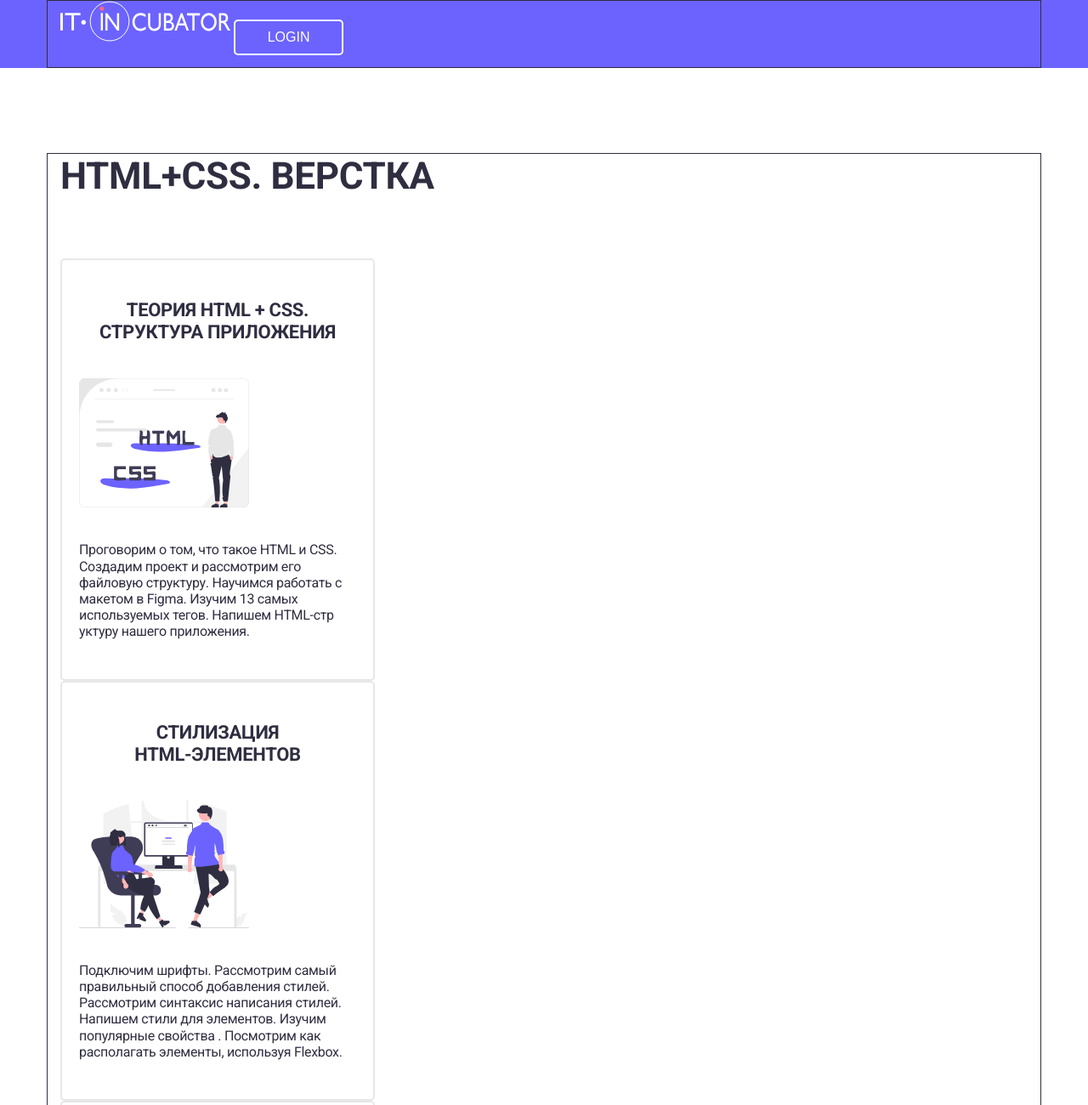
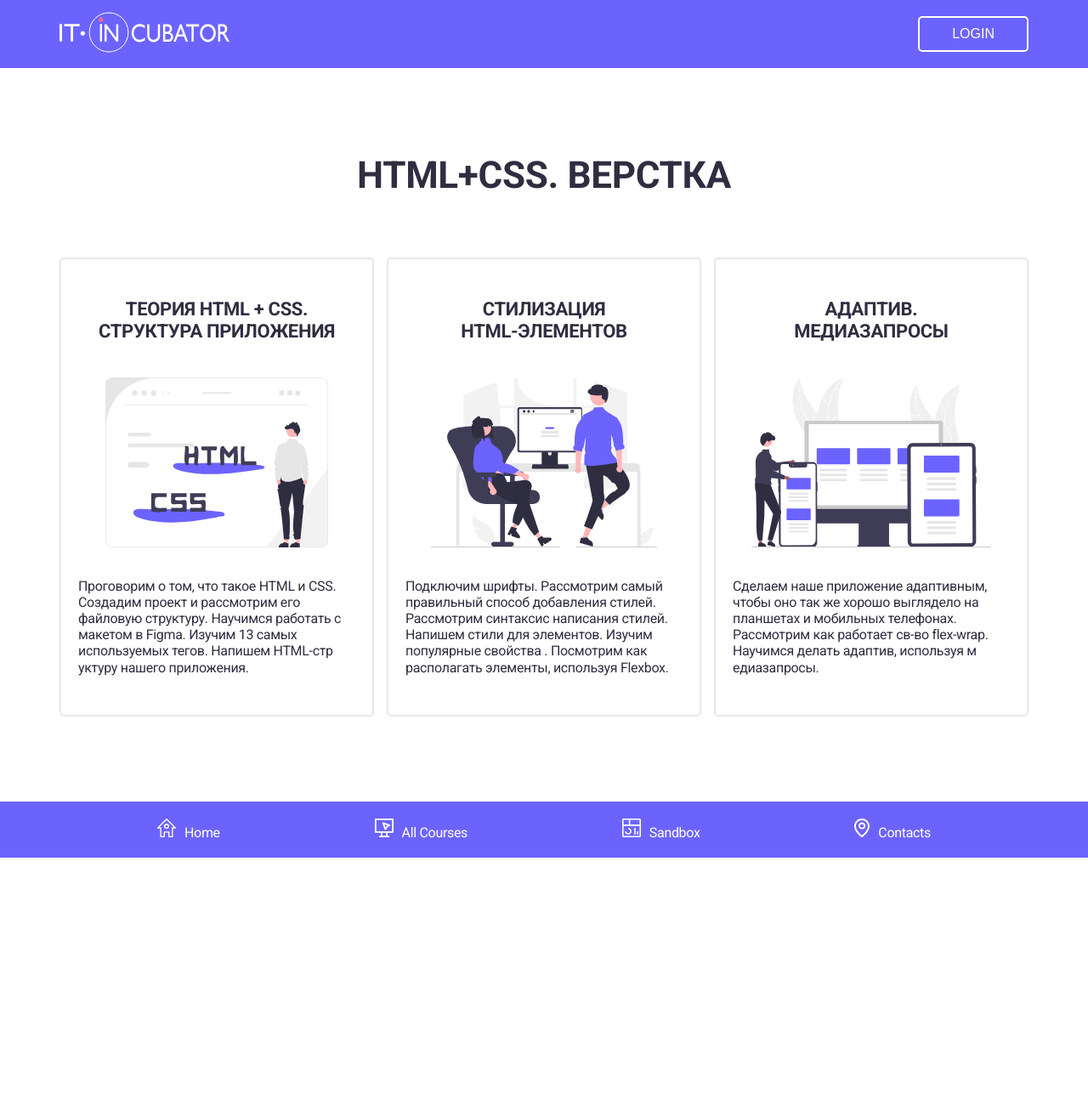
Before and after one commit to ArtyomKub/transfer-figma, a plain HTML site: page index.html in a window 1280 px wide. Shown: the top 1300 px of the page at 85% size. After the commit the page ends 1009 px from the top, so only its background shows below. Drawn offline with Linux system fonts and the light colour scheme.

Commit message:
Add FLEX stylesheet in css-file 'style.css''

```diff
--- a/index.html
+++ b/index.html
@@ -14,19 +14,23 @@
 <body>
 <header>
     <div class="container">
+        <div class="flex-header-wrapper">
             <a target="_blank" href="https://it-incubator.io/">
                 <img src="assets/image/logo.svg" alt="logo">
             </a>
             <button class="login-btn">login</button>
         </div>
+    </div>
 </header>
 <section class="main">
     <div class="container">
         <h1>html+css. верстка</h1>
+        <div class="card-flex-wrapper">
             <div class="card">
                 <h3 class="cart-title">теория html + css. Структура приложения</h3>
                 <img class="card-image" src="assets/image/img-1.svg" alt="section one">
-            <p class="card-text">Проговорим о том, что такое <span>HTML и CSS</span>. Создадим проект и рассмотрим его
+                <p class="card-text">Проговорим о том, что такое <span>HTML и CSS</span>. Создадим проект и рассмотрим
+                    его
                     файловую структуру.
                     Научимся работать с
                     макетом в Figma. Изучим 13 самых используемых тегов. Напишем HTML-стр уктуру нашего приложения.</p>
@@ -45,10 +49,13 @@
             <div class="card">
                 <h3 class="cart-title">Адаптив. <br> Медиазапросы</h3>
                 <img class="card-image" src="assets/image/img-3.svg" alt="section three">
-            <p class="card-text">Сделаем наше приложение адаптивным, чтобы оно так же хорошо выглядело на планшетах и
+                <p class="card-text">Сделаем наше приложение адаптивным, чтобы оно так же хорошо выглядело на планшетах
+                    и
                     мобильных телефонах.
-                Рассмотрим как работает св-во flex-wrap. Научимся делать <span>адаптив</span>, используя м едиазапросы.
+                    Рассмотрим как работает св-во flex-wrap. Научимся делать <span>адаптив</span>, используя м
+                    едиазапросы.
                 </p>
+            </div>
         </div>
     </div>
 </section>
--- a/style.css
+++ b/style.css
@@ -18,8 +18,6 @@ body {
     height: 100%;
     padding: 0 15px;
     margin: 0 auto;
-    border: 1px solid
-;
 }
 
 ul {
@@ -32,6 +30,13 @@ a {
 
 header {
     height: 80px;
+}
+
+.flex-header-wrapper {
+    display: flex;
+    height: 100%;
+    justify-content: space-between;
+    align-items: center;
 }
 
 header, footer {
@@ -59,6 +64,12 @@ h1 {
     font-size: 44px;
     text-transform: uppercase;
     margin-bottom: 70px;
+    text-align: center;
+}
+
+.card-flex-wrapper {
+    display: flex;
+    gap: 15px;
 }
 
 .card {
@@ -67,6 +78,8 @@ h1 {
     border-radius: 5px;
     padding: 46px 20px;
     width: 370px;
+    display: flex;
+    flex-direction: column;
 }
 
 .cart-title {
@@ -77,7 +90,7 @@ h1 {
 }
 
 .card-image {
-    width: 200px;
+    height: 200px;
     margin: 40px 0 36px;
 }
 
@@ -86,8 +99,10 @@ h1 {
     font-size: 16px;
 }
 
-footer {
-    padding: 20px;
+footer ul {
+    padding: 20px 100px;
+    display: flex;
+    justify-content: space-between;
 }
 
 footer a {
```
Lines whose indentation alone changed are shown as unchanged.
